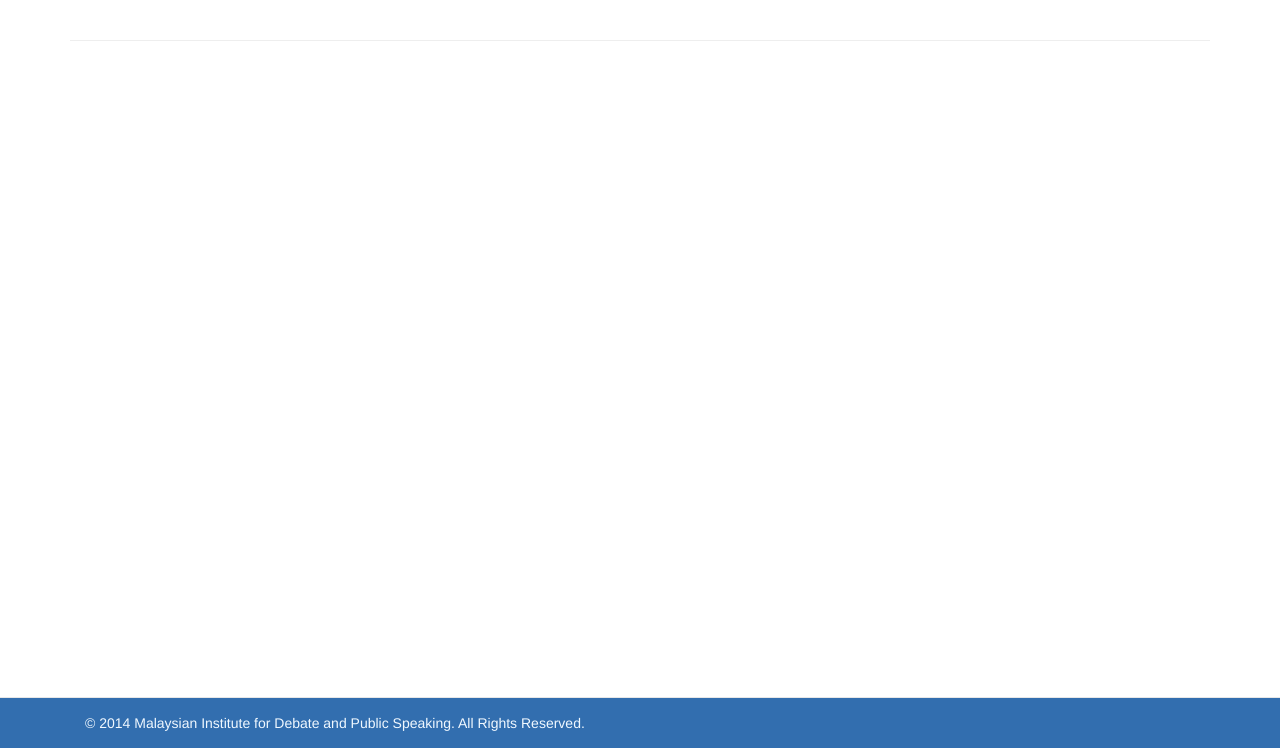
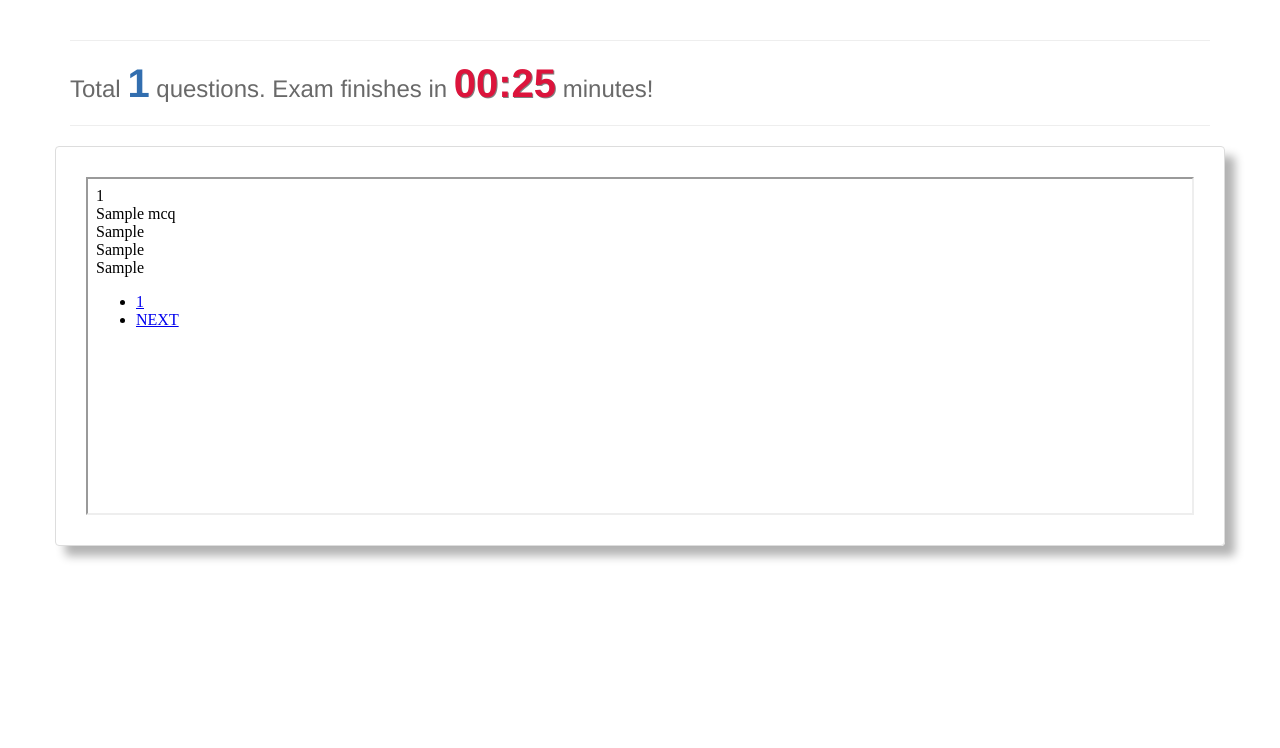
Before and after one commit to mjm918/MidpMalaysia, a PHP site: page /mcqPanel.php in a window 1280 px wide. Shown: the part 52-800 px from the top of the page. Run offline with PHP 8.4, Linux system fonts and the light colour scheme; the visitor is signed in with stand-in values (Sample User, id 1); tables that the repository leaves empty or names only in its code hold one stand-in row (values such as "Sample post"); some libraries are stand-ins or nearby versions.

Commit message:
timer set

```diff
--- a/DBHandler/test.php
+++ b/DBHandler/test.php
@@ -61,34 +61,8 @@ mysqli_close($dbconfig);
     <meta http-equiv="Content-Type" content="text/html;charset=UTF-8">
     <title>Document</title>
 
-    <script type="text/javascript">
-        function startTimer(duration, display) {
-            var timer = duration, minutes, seconds;
-            setInterval(function () {
-                minutes = parseInt(timer / 60, 10)
-                seconds = parseInt(timer % 60, 10);
-
-                minutes = minutes < 10 ? "0" + minutes : minutes;
-                seconds = seconds < 10 ? "0" + seconds : seconds;
-
-                display.textContent = minutes + ":" + seconds;
-
-                if (--timer < 0) {
-                    timer = duration;
-                }
-            }, 1000);
-        }
-
-        window.onload = function () {
-            var phpRes = <?php echo json_encode($total_records); ?>;
-            var minutes = 60 *phpRes,
-                display = document.querySelector('#time');
-            startTimer(minutes, display);
-        };
-    </script>
 </head>
 <body>
-<div class="service-container" data-service="<?php echo $total_records; ?>">
-<div>Exam finishes in <span id="time"></span> minutes!</div>
+
 </body>
 </html>
--- a/css/style.css
+++ b/css/style.css
@@ -108,4 +108,3 @@ body{
         margin: 8px 0 0;
     }
 }
-/*PROFILE*/
--- a/mcqPanel.php
+++ b/mcqPanel.php
@@ -11,6 +11,10 @@ $email = $_SESSION['email'];
 if($email == ""){
     header('location:index.php');
 }
+$sql = "SELECT COUNT(*) FROM mcq";
+$retval1 = mysqli_query($dbconfig, $sql);
+$row = mysqli_fetch_row($retval1);
+$total_records = $row[0];
 ?>
 <!DOCTYPE HTML PUBLIC "-//W3C//DTD HTML 4.01//EN" "http://www.w3.org/TR/html4/strict.dtd">
 <html lang="en">
@@ -40,6 +44,53 @@ if($email == ""){
 <?php include ('headerProfile.php');?>
 <div class="container">
     <hr>
+
+    <h3 style="color: dimgrey">Total <b><span style="
+    font-size: 40px;
+    color: #326eaf;"><?php echo $total_records;?></span></b> questions. Exam finishes in <b><span style="
+    color: crimson;
+    font-size: 40px;
+    text-shadow: 1px 1px grey;" id="time">--:--</span></b> minutes!</h3>
+
+    <script type="text/javascript">
+        function startTimer(duration, display) {
+            var timer = duration, minutes, seconds;
+            setInterval(function () {
+                minutes = parseInt(timer / 60, 10)
+                seconds = parseInt(timer % 60, 10);
+
+                minutes = minutes < 10 ? "0" + minutes : minutes;
+                seconds = seconds < 10 ? "0" + seconds : seconds;
+
+                display.textContent = minutes + ":" + seconds;
+
+                if (--timer < 0) {
+                    timer = duration;
+                }
+            }, 1000);
+        }
+
+        window.onload = function () {
+            var phpRes = <?php echo json_encode($total_records); ?>;
+            var minutes = 60 *0.5*phpRes,
+                display = document.querySelector('#time');
+            startTimer(minutes, display);
+        };
+        var res = <?php echo json_encode($total_records); ?>;
+        var t = (res*60*0.5)*1000;
+        setTimeout(function () {
+            window.location.href= 'http://www.google.com';
+        },t);
+    </script>
+
+    <hr>
+    <div class="row centered-form">
+        <div>
+            <div style="padding: 30px;height: 400px" class="panel panel-default">
+                <iframe style="width: 100%;height: 100%" src = "./DBHandler/test.php"/>
+            </div>
+        </div>
+    </div>
 </div>
 </body>
 <?php include ('footer.php');?>
```
